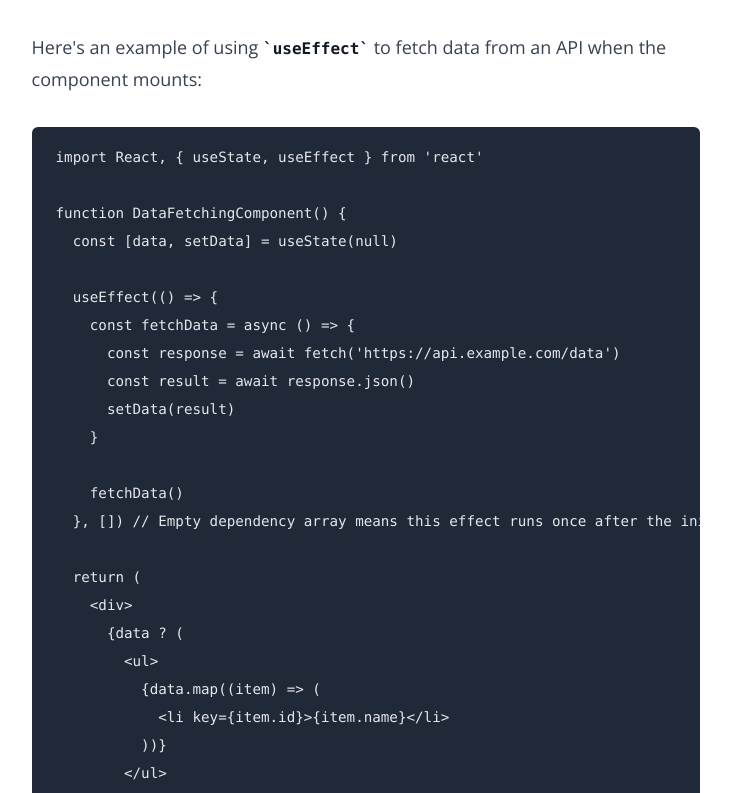
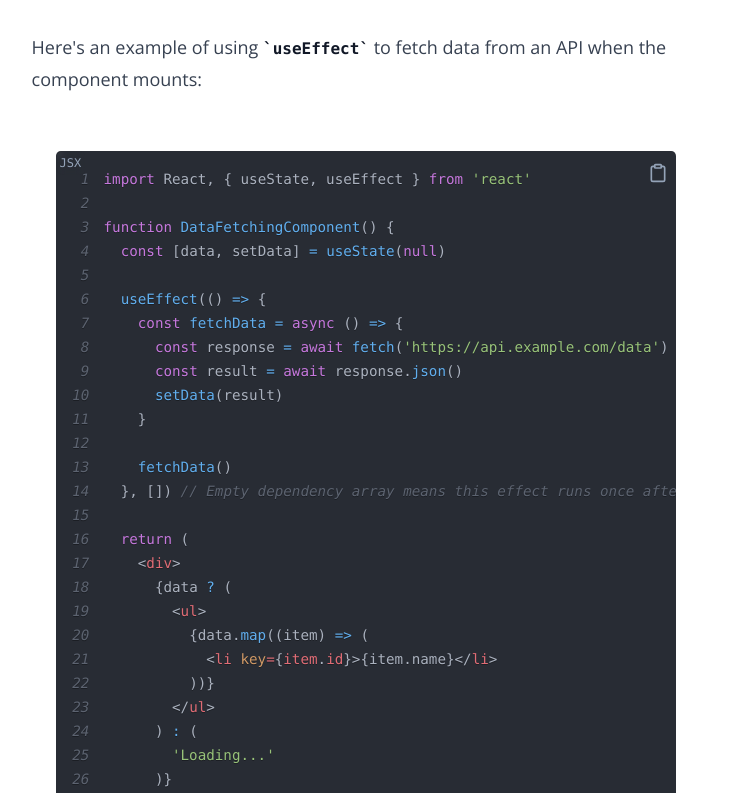
Before and after one commit to jsvelte/joshuagalit.com, a Next.js app in the folder frontend/: page /blog/how-to-use-react-use-effect-hook-properly in a window 1280 px wide. Shown: the part 1460-2253 px from the top of the page, without its empty margins (274-1005 px from the left). Built offline with nearby package versions, Linux system fonts and the light colour scheme.

Commit message:
JG-20 - [FE] Add Style for Markdown Code Blocks (#20)
Co-authored-by: acatzk <joshuaimalay@gmail.com>

```diff
--- a/frontend/src/components/atoms/switch/index.tsx
+++ b/frontend/src/components/atoms/switch/index.tsx
@@ -9,7 +9,7 @@ const Switch = React.forwardRef<
 >(({ className, ...props }, ref) => (
   <SwitchPrimitives.Root
     className={cn(
-      'peer inline-flex h-[24px] w-[44px] shrink-0 cursor-pointer items-center rounded-full border-2 border-transparent transition-colors focus-visible:outline-none focus-visible:ring-2 focus-visible:ring-ring focus-visible:ring-offset-2 focus-visible:ring-offset-background disabled:cursor-not-allowed disabled:opacity-50 data-[state=checked]:bg-primary data-[state=unchecked]:bg-input',
+      'peer inline-flex h-[24px] w-[44px] shrink-0 cursor-pointer items-center rounded-full border-2 border-transparent transition-colors data-[state=checked]:bg-primary data-[state=unchecked]:bg-input focus-visible:outline-none focus-visible:ring-2 focus-visible:ring-ring focus-visible:ring-offset-2 focus-visible:ring-offset-background disabled:cursor-not-allowed disabled:opacity-50',
       className
     )}
     {...props}
--- a/frontend/src/components/templates/blog-layout/index.tsx
+++ b/frontend/src/components/templates/blog-layout/index.tsx
@@ -56,11 +56,11 @@ const BlogLayout: FC<Props> = ({ title, publishedAt, readTime, children }): JSX.
   return (
     <Layout metaTitle={`Blog - ${title}`}>
       <ScrollProgress />
-      <div className="fixed top-0 w-full flex-1">
+      <div className="fixed top-0 z-50 w-full flex-1">
         <header
           className={cn(
-            header ? 'py-2' : 'px-4 py-4 md:py-6',
-            'bg-section transition-all duration-700 dark:bg-dark-section'
+            header ? 'py-2' : 'py-4 md:py-6',
+            'bg-section px-4 transition-all duration-700 dark:bg-dark-section'
           )}
         >
           <div className="mx-auto flex w-full max-w-2xl flex-wrap items-center justify-between">
--- a/frontend/src/components/templates/layout/index.tsx
+++ b/frontend/src/components/templates/layout/index.tsx
@@ -15,6 +15,7 @@ const Layout: FC<Props> = ({ metaTitle, children }): JSX.Element => {
     >
       <Head>
         <title>{(metaTitle as string) ?? 'Joshua Galit'}</title>
+        <link rel="icon" href="/logo.png" />
         <meta name="viewport" content="width=device-width, initial-scale=1" />
         <meta
           name="description"
--- /dev/null
+++ b/frontend/src/lib/custom-code-block.tsx
@@ -0,0 +1,48 @@
+import React, { FC } from 'react'
+import toast from 'react-hot-toast'
+import { Clipboard } from 'lucide-react'
+import { CopyToClipboard } from 'react-copy-to-clipboard'
+import { oneDark } from 'react-syntax-highlighter/dist/cjs/styles/prism'
+import { PrismLight as SyntaxHighlighter } from 'react-syntax-highlighter'
+
+import { cn } from '~/utils/cn'
+
+type CustomCodeBlockProps = {
+  code: string
+  language: string
+}
+
+const CustomCodeBlock: FC<CustomCodeBlockProps> = ({ code, language }): JSX.Element => {
+  return (
+    <div className="relative overflow-x-hidden text-slate-400 dark:text-slate-500">
+      <button className="absolute right-0 z-40 mr-2 mt-5">
+        <CopyToClipboard
+          text={code}
+          onCopy={() => {
+            toast.success('Copied')
+          }}
+        >
+          <Clipboard className="h-5 w-5 cursor-pointer hover:text-blue-600" />
+        </CopyToClipboard>
+      </button>
+      <span className="absolute top-2 rounded-lg p-1 text-xs uppercase backdrop-blur-sm">
+        {language}
+      </span>
+      <SyntaxHighlighter
+        style={oneDark}
+        language={language}
+        PreTag="div"
+        className={cn(
+          'scrollbar-thin scrollbar-track-[#282c34] scrollbar-thumb-[#4b5264]',
+          'z-10 scrollbar-track-rounded-md scrollbar-thumb-rounded'
+        )}
+        showLineNumbers={true}
+        useInlineStyles={true}
+      >
+        {code}
+      </SyntaxHighlighter>
+    </div>
+  )
+}
+
+export default CustomCodeBlock
--- /dev/null
+++ b/frontend/src/lib/markdown-render.tsx
@@ -0,0 +1,58 @@
+import React, { FC } from 'react'
+import ReactMarkdown from 'react-markdown'
+import { PrismLight as SyntaxHighlighter } from 'react-syntax-highlighter'
+
+import tsx from 'react-syntax-highlighter/dist/cjs/languages/prism/tsx'
+import lua from 'react-syntax-highlighter/dist/cjs/languages/prism/lua'
+import json from 'react-syntax-highlighter/dist/cjs/languages/prism/json'
+import scss from 'react-syntax-highlighter/dist/cjs/languages/prism/scss'
+import bash from 'react-syntax-highlighter/dist/cjs/languages/prism/bash'
+import markdown from 'react-syntax-highlighter/dist/cjs/languages/prism/markdown'
+import typescript from 'react-syntax-highlighter/dist/cjs/languages/prism/typescript'
+
+import CustomCodeBlock from './custom-code-block'
+
+SyntaxHighlighter.registerLanguage('tsx', tsx)
+SyntaxHighlighter.registerLanguage('lua', lua)
+SyntaxHighlighter.registerLanguage('scss', scss)
+SyntaxHighlighter.registerLanguage('bash', bash)
+SyntaxHighlighter.registerLanguage('json', json)
+SyntaxHighlighter.registerLanguage('markdown', markdown)
+SyntaxHighlighter.registerLanguage('typescript', typescript)
+
+type MarkdownRenderProps = {
+  mdString: string
+}
+
+const MarkdownRender: FC<MarkdownRenderProps> = ({ mdString }): JSX.Element => {
+  return (
+    <ReactMarkdown
+      components={{
+        code: Code as any
+      }}
+    >
+      {mdString}
+    </ReactMarkdown>
+  )
+}
+
+type CodeProps = {
+  inline: boolean
+  className?: string
+  children: React.ReactNode
+}
+
+const Code: React.FC<CodeProps> = ({ inline, className, children }): JSX.Element => {
+  const match = /language-(\w+)/.exec(className ?? '')
+  if (!inline && match !== null) {
+    // If it's a block code, extract language and pass it to CustomCodeBlock
+    const language = className !== undefined ? className.replace(/language-/g, '') : ''
+    const codeString = String(children).replace(/\n$/, '')
+    return <CustomCodeBlock code={codeString} language={language} />
+  } else {
+    // If it's an inline code block, simply render the code without any styling
+    return <code>{children}</code>
+  }
+}
+
+export default MarkdownRender
--- a/frontend/src/pages/_app.tsx
+++ b/frontend/src/pages/_app.tsx
@@ -1,5 +1,6 @@
 import Aos from 'aos'
 import type { AppProps } from 'next/app'
+import { Toaster } from 'react-hot-toast'
 import React, { FC, useEffect } from 'react'
 
 import '~/styles/globals.css'
@@ -18,6 +19,10 @@ const MyApp: FC<AppProps> = ({ Component, pageProps }): JSX.Element => {
 
   return (
     <ThemeProvider attribute="class" defaultTheme="system" enableSystem>
+      <Toaster
+        position="bottom-center"
+        containerClassName={cn('font-medium text-sm', openSans.className)}
+      />
       <div className={cn(openSans.className)}>
         <Component {...pageProps} />
       </div>
--- a/frontend/src/pages/blog/[slug].tsx
+++ b/frontend/src/pages/blog/[slug].tsx
@@ -1,5 +1,4 @@
 import fs from 'fs'
-import md from 'markdown-it'
 import matter from 'gray-matter'
 import { ParsedUrlQuery } from 'querystring'
 import React, { useEffect, useState } from 'react'
@@ -8,6 +7,7 @@ import { GetStaticPaths, GetStaticProps, NextPage } from 'next'
 import { FrontMatter } from '~/utils/types'
 import calculateReadTime from '~/utils/readTimeDuration'
 import BlogLayout from '~/components/templates/blog-layout'
+import MarkdownRender from '~/lib/markdown-render'
 
 type Props = {
   frontMatter: FrontMatter
@@ -19,7 +19,7 @@ const Blog: NextPage<Props> = ({ frontMatter, content, readTime }): JSX.Element
   const [renderedContent, setRenderedContent] = useState<string>('')
 
   useEffect(() => {
-    setRenderedContent(md().render(content))
+    setRenderedContent(content)
   }, [content])
 
   return (
@@ -31,7 +31,7 @@ const Blog: NextPage<Props> = ({ frontMatter, content, readTime }): JSX.Element
       }}
     >
       <section className="prose prose-indigo mx-auto dark:prose-invert md:prose-lg">
-        <p dangerouslySetInnerHTML={{ __html: renderedContent }} />
+        <MarkdownRender mdString={renderedContent} />
       </section>
     </BlogLayout>
   )
--- a/frontend/src/utils/blogHelpers.ts
+++ /dev/null
@@ -1,27 +0,0 @@
-import fs from 'fs'
-import path from 'path'
-import matter from 'gray-matter'
-
-const contentDirectory = path.join(process.cwd(), 'src/markdown')
-
-export type IBlogPost = {
-  data: Record<string, any>
-  content: string
-  slug: string
-}
-
-export const getAllBlogPosts = (): IBlogPost[] => {
-  const allPosts = fs.readdirSync(contentDirectory)
-
-  return allPosts.map((fileName) => {
-    const slug = fileName.replace('.md', '')
-    const fileContents = fs.readFileSync(path.join(contentDirectory, fileName), 'utf8')
-    const { data, content } = matter(fileContents)
-
-    return {
-      data,
-      content,
-      slug
-    }
-  })
-}
--- a/frontend/tailwind.config.js
+++ b/frontend/tailwind.config.js
@@ -79,8 +79,19 @@ module.exports = {
       },
       backgroundImage: {
         contact: "url('/images/contact/bg.png')"
-      }
+      },
+      typography: (theme) => ({
+        DEFAULT: {
+          css: {
+            pre: false
+          }
+        }
+      })
     }
   },
-  plugins: [require('tailwindcss-animate'), require('@tailwindcss/typography')]
+  plugins: [
+    require('tailwindcss-animate'),
+    require('@tailwindcss/typography'),
+    require('tailwind-scrollbar')({ nocompatible: true })
+  ]
 }
```
Also changed, not shown: frontend/package.json (+7 -1 lines), 1 other file (tests, documents, lock files or other folders).
